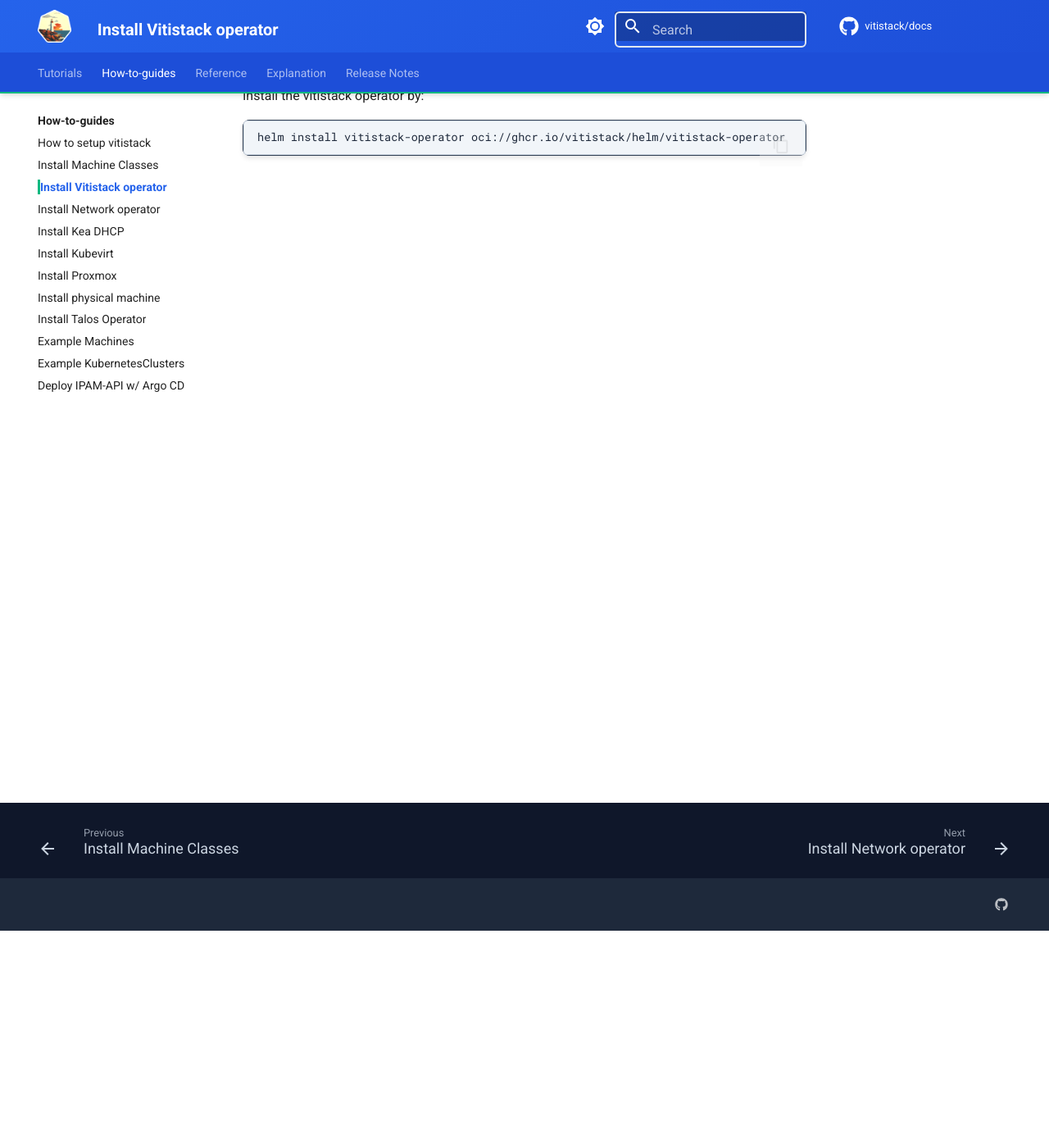
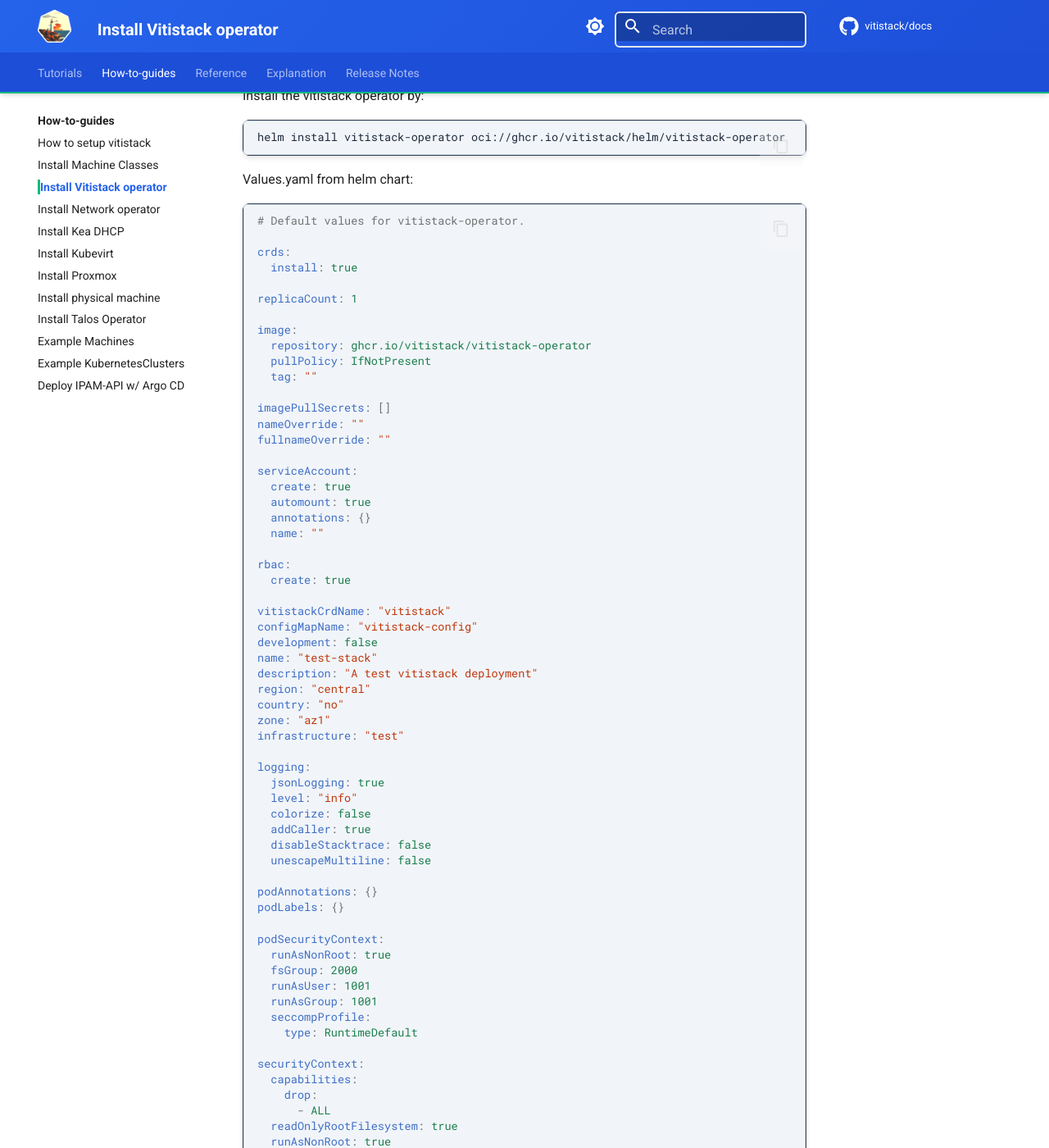
Before and after one commit to vitistack/docs, an MkDocs documentation site: the page built from docs/howtoguide/install-vitistack-operator.md, in a window 1280 px wide and 1400 px high, scrolled down 265 px. Shown: the whole window at 82% size. Built offline with MkDocs 1.6.1 and Material for MkDocs 9.7.7, drawn with Linux system fonts in a browser that asks for light colours; comment, search, counter and statistics services are not loaded; some of the changed text lies outside the part shown.

Commit message:
Add detailed Values.yaml configuration for Vitistack operator installation

````diff
--- a/docs/howtoguide/install-vitistack-operator.md
+++ b/docs/howtoguide/install-vitistack-operator.md
@@ -7,3 +7,115 @@ Install the vitistack operator by:
 ```bash
 helm install vitistack-operator oci://ghcr.io/vitistack/helm/vitistack-operator
 ```
+
+Values.yaml from helm chart:
+
+```yaml
+# Default values for vitistack-operator.
+
+crds:
+  install: true
+
+replicaCount: 1
+
+image:
+  repository: ghcr.io/vitistack/vitistack-operator
+  pullPolicy: IfNotPresent
+  tag: ""
+
+imagePullSecrets: []
+nameOverride: ""
+fullnameOverride: ""
+
+serviceAccount:
+  create: true
+  automount: true
+  annotations: {}
+  name: ""
+
+rbac:
+  create: true
+
+vitistackCrdName: "vitistack"
+configMapName: "vitistack-config"
+development: false
+name: "test-stack"
+description: "A test vitistack deployment"
+region: "central"
+country: "no"
+zone: "az1"
+infrastructure: "test"
+
+logging:
+  jsonLogging: true
+  level: "info"
+  colorize: false
+  addCaller: true
+  disableStacktrace: false
+  unescapeMultiline: false
+
+podAnnotations: {}
+podLabels: {}
+
+podSecurityContext:
+  runAsNonRoot: true
+  fsGroup: 2000
+  runAsUser: 1001
+  runAsGroup: 1001
+  seccompProfile:
+    type: RuntimeDefault
+
+securityContext:
+  capabilities:
+    drop:
+      - ALL
+  readOnlyRootFilesystem: true
+  runAsNonRoot: true
+  runAsUser: 1000
+  allowPrivilegeEscalation: false
+
+service:
+  type: NodePort
+  port: 9991
+
+ingress:
+  enabled: false
+  className: ""
+  annotations: {}
+  hosts:
+    - host: chart-example.local
+      paths:
+        - path: /
+          pathType: ImplementationSpecific
+  tls: []
+
+resources:
+  limits:
+    cpu: 100m
+    memory: 128Mi
+  requests:
+    cpu: 100m
+    memory: 128Mi
+
+livenessProbe:
+  httpGet:
+    path: /health
+    port: 9991
+readinessProbe:
+  httpGet:
+    path: /health
+    port: 9991
+
+autoscaling:
+  enabled: false
+  minReplicas: 1
+  maxReplicas: 100
+  targetCPUUtilizationPercentage: 80
+
+volumes: []
+volumeMounts: []
+
+nodeSelector: {}
+tolerations: []
+affinity: {}
+```
````
